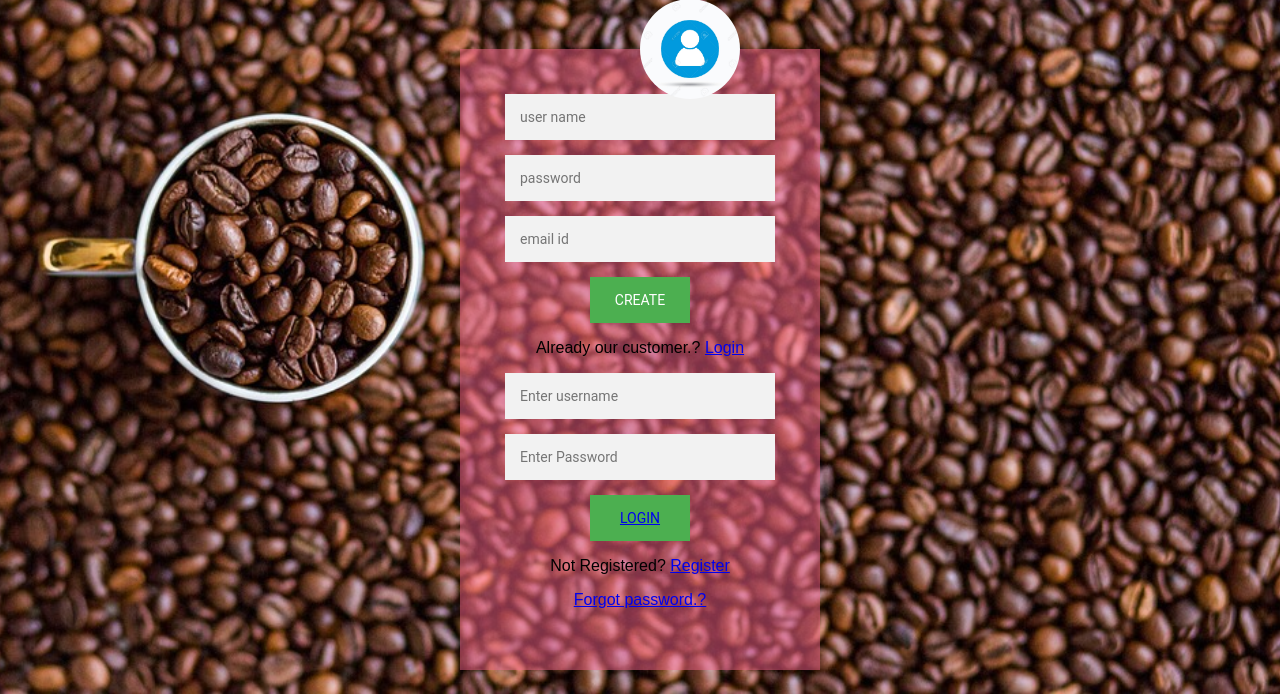
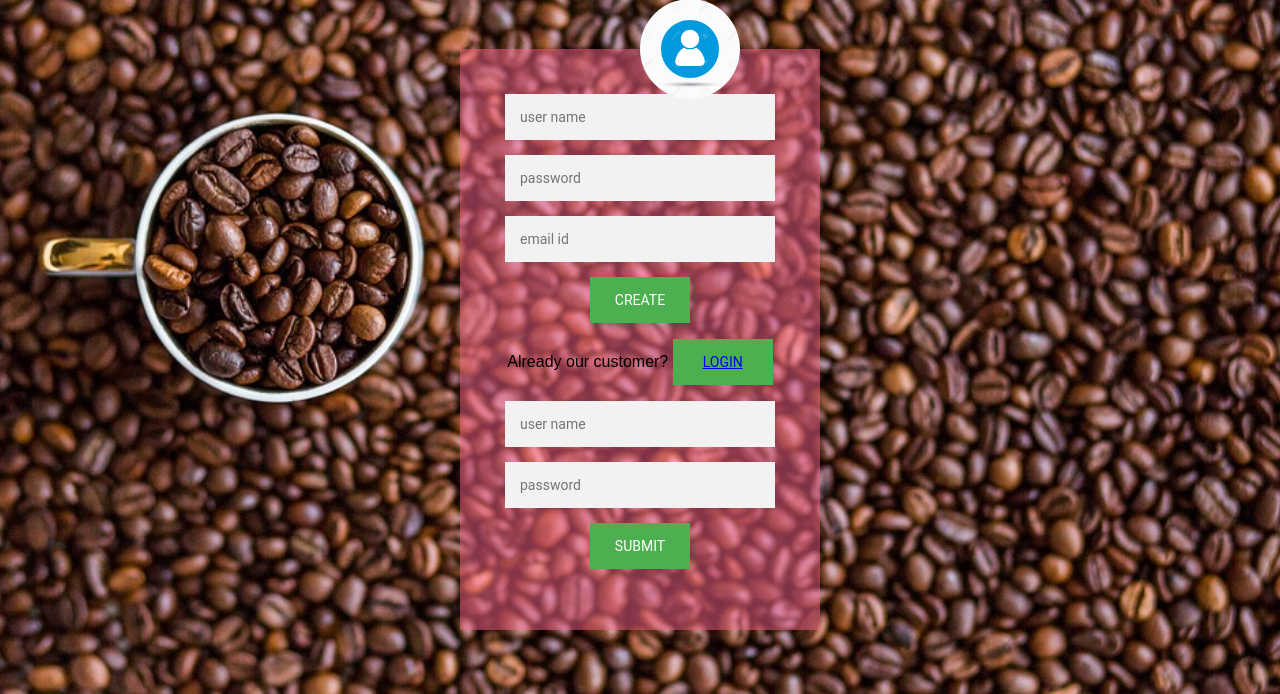
Before and after one commit to natsuta/SEPMCoffeeBuzz, a PHP site: page /login.php in a window 1280 px wide. Shown: the part 178-872 px from the top of the page. Run offline with PHP 8.4, Linux system fonts and the light colour scheme.

Commit message:
login page change

```diff
--- a/login.php
+++ b/login.php
@@ -7,35 +7,100 @@
     <body>
          <div class="loginbox">
         <div class="form">
-        <form class="registeration-form">
-        <input type="text" placeholder="user name"/>
-        <input type="password" placeholder="password"/>
-        <input type="text" placeholder="email id"/>
-        <button>Create </button>
-            <p class="message">Already our customer.?
-            <a href="index.php">Login</a>
+            <form class="registeration-form" name="RegForm" onsubmit="return validation()" method="post">
+            <input type="text" placeholder="user name" name = "Name"/>
+            <input type="password" placeholder="password" name = "Password"/>
+            <input type="text" placeholder="email id" name = "Email"/>
+            <button type="submit" value="create" name="Submit">Create</button>
+                <p class="message">Already our customer?
+                <button type="button" id="formButton"><a href="index.php">Login</a></button>
                 </p>
             </form>
         <img src ="avatar2.png" class="avatar">
-
-        <form class="login-form">
-         <input type ="text"  placeholder="Enter username">
-         <input type ="password" name ="" placeholder="Enter Password">
-            <button ><a href="index.php">login</a></button><br>
-        <p class="message"> Not Registered? <a href="#"> Register</a></p>
-            <a href ="#"> Forgot password.?</a><br>
+             <form id="form1" name="loginForm" onsubmit="return validationLogin()" method="post">
+             <input type="text" placeholder="user name" name = "Name"/>
+            <input type="password" placeholder="password" name = "Password"/>
+            <button type="submit" value="submit" name="Submit">Submit</button>
             </form>
              </div>
             </div>
+    </body>
+        <script src='https://code.jquery.com/jquery-3.4.1.min.js'></script>
+     <script>
+         $("#formButton").click(function(){
+            $("#form1").toggle(250);
+        });
+         function validation()
+         {
+            var name = document.forms["RegForm"]["Name"];
+            var email = document.forms["RegForm"]["Email"];
+            var password = document.forms["RegForm"]["Password"];
 
-    <script src='https://code.jquery.com/jquery-3.4.1.min.js'></script>
+             if (name.value == "")
+        {
 
-    <script>
-        $('.message a').click(function(){
-        $('form').animate({height: "toggle", opacity:"toggle"},"slow");
-        });
+            window.alert("Please enter your name.");
+            name.focus();
+            return false;
+        }
+
+             if (email.value == "")
+        {
+            window.alert("Please enter a valid e-mail address.");
+
+            email.focus();
+            return false;
+        }
+
+        if (email.value.indexOf("@", 0) < 0)
+        {
+            window.alert("Please enter a valid e-mail address.");
+            email.focus();
+            return false;
+        }
+
+        if (email.value.indexOf(".", 0) < 0)
+        {
+            window.alert("Please enter a valid e-mail address.");
+            email.focus();
+            return false;
+        }
+
+           if (password.value == "" && password.value.length < 8)
+        {
+            window.alert("Please enter your password");
+            password.focus();
+            return false;
+        }
+            if (password.value.length < 8)
+        {
+            window.alert("Please enter atleast 8 character");
+            password.focus();
+            return false;
+        }
+                 return true;
+         }
+
+         function validationLogin()
+        {
+                var name = document.forms["LoginForm"]["Name"];
+                var password = document.forms["LoginForm"]["Password"];
+
+             if (name.value == "")
+        {
+            window.alert("Please enter your name.");
+            name.focus();
+            return false;
+        }
+
+         if (password.value == "")
+        {
+            window.alert("Please enter your password");
+            password.focus();
+            return false;
+        }
+                 return true;
+             }
 
         </script>
-</body>
-
     </html>
```
Lines whose indentation alone changed are shown as unchanged.
